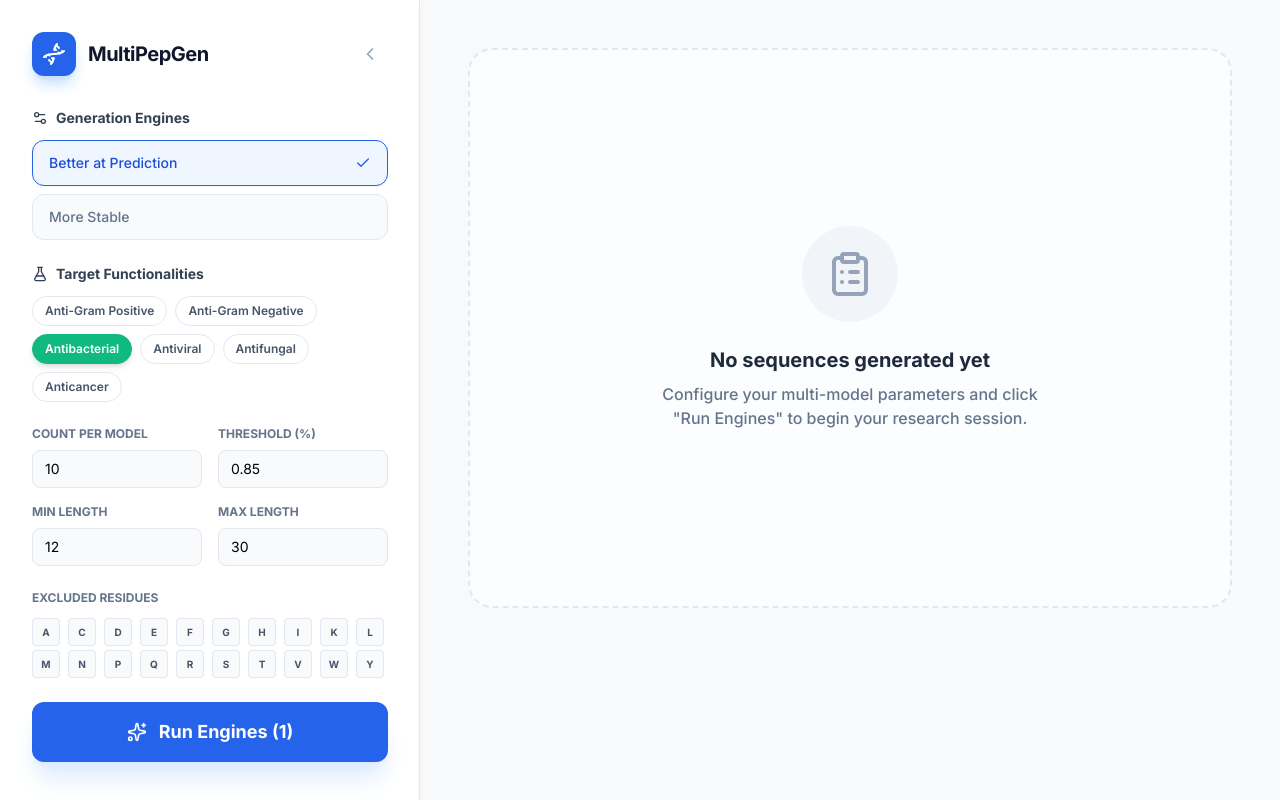
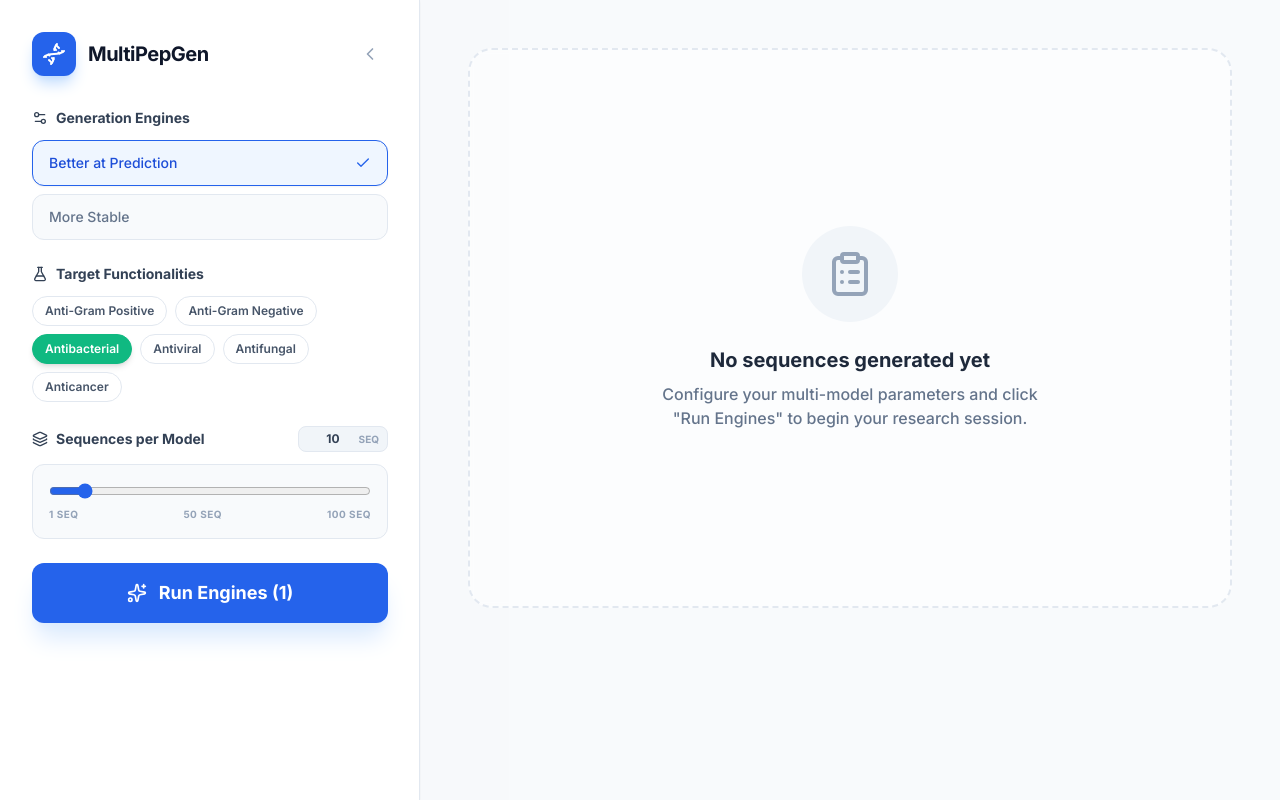
Before and after one commit to Anorpe/multipepgen-ui, a React (Vite) app: page / in a window 1280 px wide. Built offline with nearby package versions, Linux system fonts and the light colour scheme.

Commit message:
feat: Separate generation and filtering parameters, implementing client-side filtering for peptide results with a dedicated filter UI.

```diff
--- a/App.tsx
+++ b/App.tsx
@@ -25,13 +25,15 @@ import {
   Menu,
   Database,
   Search,
-  Zap
+  Zap,
+  Layers
 } from 'lucide-react';
 import {
   GenerationMethod,
   PeptideFunctionality,
   PeptideResult,
   GenerationParams,
+  FilterParams,
   ResearchInsight
 } from './types';
 import PeptideTable from './components/PeptideTable';
@@ -53,7 +55,10 @@ const App: React.FC = () => {
   const [params, setParams] = useState<GenerationParams>({
     count: 10,
     methods: [GenerationMethod.PREDICTION],
-    functionalities: [PeptideFunctionality.ANTIBACTERIAL],
+    functionalities: [PeptideFunctionality.ANTIBACTERIAL]
+  });
+
+  const [filterParams, setFilterParams] = useState<FilterParams>({
     excludedAminoAcids: [],
     minLength: 12,
     maxLength: 30,
@@ -61,6 +66,17 @@ const App: React.FC = () => {
   });
 
   const [results, setResults] = useState<PeptideResult[]>([]);
+
+  // Apply Client-Side Filters
+  const filteredResults = results.filter(p => {
+    const score = p.consensusScore || (Object.values(p.probabilities)[0] as number);
+    const meetsThreshold = score >= filterParams.threshold;
+    const meetsLength = p.length >= filterParams.minLength && p.length <= filterParams.maxLength;
+    const hasExcludedAA = filterParams.excludedAminoAcids.some(aa => p.sequence.includes(aa));
+
+    return meetsThreshold && meetsLength && !hasExcludedAA;
+  });
+
   const [isGenerating, setIsGenerating] = useState(false);
   const [loadingStep, setLoadingStep] = useState(0);
 
@@ -85,7 +101,17 @@ const App: React.FC = () => {
 
     try {
       // 1. Generate Sequences
-      const remoteData = await generatePeptidesRemote(params);
+      // Only pass core generation params to API
+      const remoteData = await generatePeptidesRemote({
+        count: params.count,
+        methods: params.methods,
+        functionalities: params.functionalities,
+        // The API might still expect these fields if strict strict, passing safely
+        excludedAminoAcids: [],
+        minLength: 0,
+        maxLength: 100,
+        threshold: 0
+      } as any); // Cast as any if API requires full Params, or update API definition later
 
       // 2. Collect all sequences for prediction
       const allSequences = [
@@ -221,7 +247,7 @@ const App: React.FC = () => {
   };
 
   const toggleExcludedAA = (aa: string) => {
-    setParams(prev => ({
+    setFilterParams(prev => ({
       ...prev,
       excludedAminoAcids: prev.excludedAminoAcids.includes(aa)
         ? prev.excludedAminoAcids.filter(a => a !== aa)
@@ -297,65 +323,39 @@ const App: React.FC = () => {
               </div>
             </section>
 
-            <section className="grid grid-cols-2 gap-4">
-              <div>
-                <label className="block text-xs font-bold text-slate-500 uppercase mb-2">Count per Model</label>
+            <section>
+              <div className="flex items-center justify-between mb-3">
+                <label className="flex items-center gap-2 text-sm font-bold text-slate-700">
+                  <Layers size={16} /> Sequences per Model
+                </label>
+                <div className="flex items-center bg-slate-100 rounded-lg px-2 py-1 border border-slate-200">
                   <input
                     type="number"
                     value={params.count}
                     min="1"
                     max="100"
                     onChange={e => setParams(p => ({ ...p, count: Math.min(100, Math.max(1, Number(e.target.value))) }))}
-                  className="w-full bg-slate-50 border border-slate-200 rounded-lg px-3 py-2 text-sm focus:ring-2 focus:ring-blue-500 outline-none transition-all"
+                    className="w-12 bg-transparent text-right text-xs font-bold text-slate-700 outline-none"
                   />
+                  <span className="text-[10px] text-slate-400 font-bold ml-1">SEQ</span>
                 </div>
-              <div>
-                <label className="block text-xs font-bold text-slate-500 uppercase mb-2">Threshold (%)</label>
+              </div>
+
+              <div className="bg-slate-50 p-4 rounded-xl border border-slate-200">
                 <input
-                  type="number"
-                  step="0.05"
-                  min="0"
-                  max="1"
-                  value={params.threshold}
-                  onChange={e => setParams(p => ({ ...p, threshold: Number(e.target.value) }))}
-                  className="w-full bg-slate-50 border border-slate-200 rounded-lg px-3 py-2 text-sm focus:ring-2 focus:ring-blue-500 outline-none transition-all"
+                  type="range"
+                  min="1"
+                  max="100"
+                  step="1"
+                  value={params.count}
+                  onChange={e => setParams(p => ({ ...p, count: Number(e.target.value) }))}
+                  className="w-full accent-blue-600 mb-2 cursor-pointer"
                 />
+                <div className="flex justify-between text-[10px] text-slate-400 font-bold uppercase tracking-wider">
+                  <span>1 seq</span>
+                  <span>50 seq</span>
+                  <span>100 seq</span>
                 </div>
-              <div>
-                <label className="block text-xs font-bold text-slate-500 uppercase mb-2">Min Length</label>
-                <input
-                  type="number"
-                  value={params.minLength}
-                  onChange={e => setParams(p => ({ ...p, minLength: Number(e.target.value) }))}
-                  className="w-full bg-slate-50 border border-slate-200 rounded-lg px-3 py-2 text-sm focus:ring-2 focus:ring-blue-500 outline-none transition-all"
-                />
-              </div>
-              <div>
-                <label className="block text-xs font-bold text-slate-500 uppercase mb-2">Max Length</label>
-                <input
-                  type="number"
-                  value={params.maxLength}
-                  onChange={e => setParams(p => ({ ...p, maxLength: Number(e.target.value) }))}
-                  className="w-full bg-slate-50 border border-slate-200 rounded-lg px-3 py-2 text-sm focus:ring-2 focus:ring-blue-500 outline-none transition-all"
-                />
-              </div>
-            </section>
-
-            <section>
-              <label className="block text-xs font-bold text-slate-500 uppercase mb-3">Excluded Residues</label>
-              <div className="grid grid-cols-10 gap-1">
-                {AMINO_ACIDS.map(aa => (
-                  <button
-                    key={aa}
-                    onClick={() => toggleExcludedAA(aa)}
-                    className={`w-7 h-7 flex items-center justify-center rounded text-[10px] font-bold transition-all border ${params.excludedAminoAcids.includes(aa)
-                      ? 'bg-red-500 border-red-500 text-white'
-                      : 'bg-slate-50 border-slate-200 text-slate-600 hover:bg-slate-200'
-                      }`}
-                  >
-                    {aa}
-                  </button>
-                ))}
               </div>
             </section>
 
@@ -439,7 +439,8 @@ const App: React.FC = () => {
             </div>
           ) : (
             <div className="space-y-8 animate-in fade-in duration-700">
-              <header className="flex flex-col md:flex-row justify-between items-start md:items-center gap-4 mb-8">
+              <header className="flex flex-col gap-6 mb-8">
+                <div className="flex flex-col md:flex-row justify-between items-start md:items-center gap-4">
                   <div>
                     <h2 className="text-3xl font-extrabold text-slate-900 tracking-tight">Sequence Analysis Workbench</h2>
                     <p className="text-slate-500 mt-1 font-medium">Review, filter, and compare your antimicrobial candidates.</p>
@@ -458,6 +459,66 @@ const App: React.FC = () => {
                     >
                       <Download size={16} /> CSV
                     </button>
+                  </div>
+                </div>
+
+                {/* New Horizontal Filter Bar */}
+                <div className="bg-white p-4 rounded-xl border border-slate-200 shadow-sm flex flex-col lg:flex-row items-center gap-6">
+                  <div className="flex items-center gap-4 flex-1">
+                    <div className="w-32">
+                      <label className="block text-xs font-bold text-slate-500 uppercase mb-1">Threshold ({filterParams.threshold})</label>
+                      <input
+                        type="range"
+                        min="0"
+                        max="1"
+                        step="0.05"
+                        value={filterParams.threshold}
+                        onChange={e => setFilterParams(p => ({ ...p, threshold: Number(e.target.value) }))}
+                        className="w-full accent-blue-600"
+                      />
+                    </div>
+                    <div className="flex gap-2 items-center">
+                      <div>
+                        <label className="block text-xs font-bold text-slate-500 uppercase mb-1">Min Len</label>
+                        <input
+                          type="number"
+                          value={filterParams.minLength}
+                          onChange={e => setFilterParams(p => ({ ...p, minLength: Number(e.target.value) }))}
+                          className="w-16 bg-slate-50 border border-slate-200 rounded px-2 py-1 text-sm focus:ring-1 focus:ring-blue-500 outline-none"
+                        />
+                      </div>
+                      <span className="text-slate-300 self-end mb-2">-</span>
+                      <div>
+                        <label className="block text-xs font-bold text-slate-500 uppercase mb-1">Max Len</label>
+                        <input
+                          type="number"
+                          value={filterParams.maxLength}
+                          onChange={e => setFilterParams(p => ({ ...p, maxLength: Number(e.target.value) }))}
+                          className="w-16 bg-slate-50 border border-slate-200 rounded px-2 py-1 text-sm focus:ring-1 focus:ring-blue-500 outline-none"
+                        />
+                      </div>
+                    </div>
+                  </div>
+
+                  <div className="w-px h-10 bg-slate-200 lg:block hidden"></div>
+
+                  <div className="flex-1 w-full">
+                    <label className="block text-xs font-bold text-slate-500 uppercase mb-2">Excluded Residues</label>
+                    <div className="flex flex-wrap gap-1">
+                      {AMINO_ACIDS.map(aa => (
+                        <button
+                          key={aa}
+                          onClick={() => toggleExcludedAA(aa)}
+                          className={`w-6 h-6 flex items-center justify-center rounded text-[10px] font-bold transition-all border ${filterParams.excludedAminoAcids.includes(aa)
+                            ? 'bg-red-500 border-red-500 text-white'
+                            : 'bg-slate-50 border-slate-200 text-slate-600 hover:bg-slate-200'
+                            }`}
+                        >
+                          {aa}
+                        </button>
+                      ))}
+                    </div>
+                  </div>
                 </div>
               </header>
 
--- a/types.ts
+++ b/types.ts
@@ -38,8 +38,11 @@ export interface PeptideResult {
 
 export interface GenerationParams {
   count: number;
-  methods: GenerationMethod[]; // Changed from single method to array
+  methods: GenerationMethod[];
   functionalities: PeptideFunctionality[];
+}
+
+export interface FilterParams {
   excludedAminoAcids: string[];
   minLength: number;
   maxLength: number;
```
Lines whose indentation alone changed are shown as unchanged.
